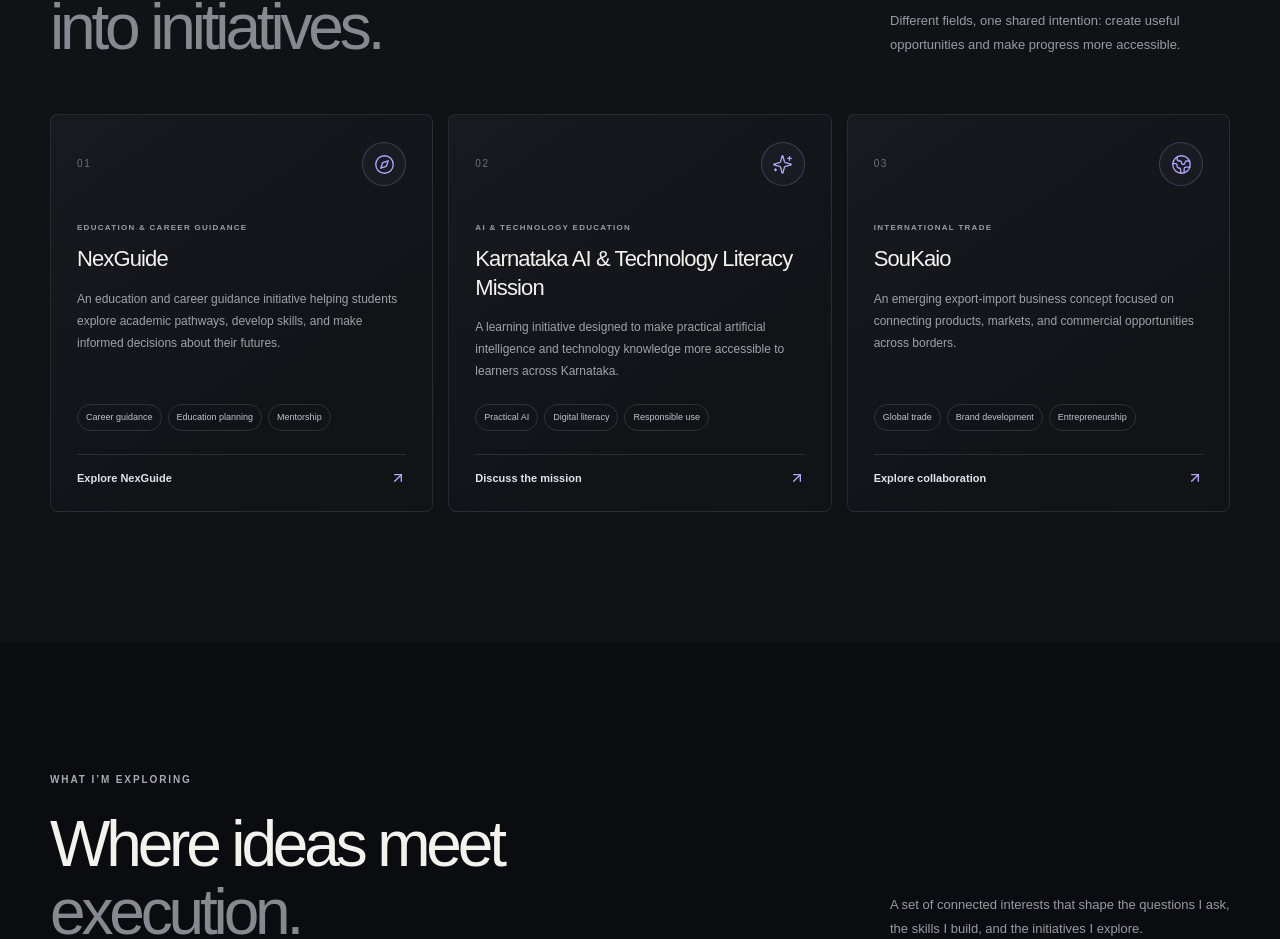
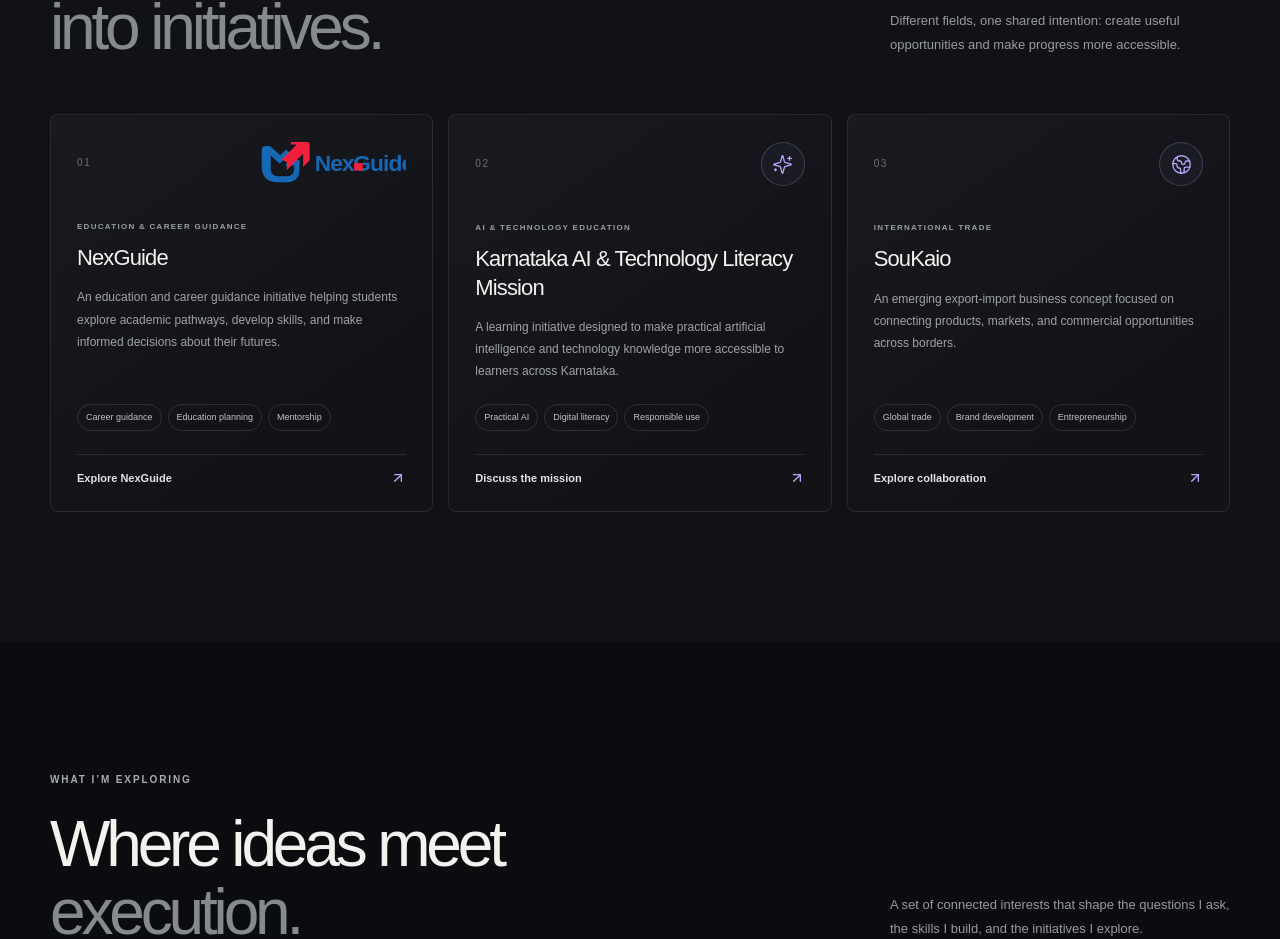
Before and after one commit to kmmuhsinullal-netizen/muhsin-ullal-portfolio, a Next.js app: page / in a window 1280 px wide. Shown: the part 2000-2939 px from the top of the page. Built offline with nearby package versions, Linux system fonts and the light colour scheme; no server answers.

Commit message:
Show NexGuide logo in Ventures card

```diff
--- a/app/page.tsx
+++ b/app/page.tsx
@@ -54,7 +54,7 @@
       <div className="about-copy"><p className="section-kicker">A LITTLE ABOUT ME</p><h2>More than a profession.<br /><span>A purpose.</span></h2><p className="lead">My journey brings together entrepreneurship, education, psychology, and technology.</p><p>I’m interested in building meaningful initiatives that help people discover opportunities, develop practical skills, and prepare for a changing world.</p><p>Through my work and projects, I aim to connect ideas with action — making education more accessible, technology more understandable, and professional opportunities more achievable.</p><div className="philosophy"><Quote size={21} /><p>“Progress means making the next step clearer, more practical, and more possible for someone else.”</p></div><a className="text-link" href="#ventures">Discover the ventures <ArrowUpRight size={16} /></a></div>
     </div></section>
 
-    <section className="section ventures-section" id="ventures"><div className="page-wrap"><div className="section-heading"><div><p className="section-kicker">IDEAS IN MOTION</p><h2>Turning ideas<br /><span>into initiatives.</span></h2></div><p className="section-intro">Different fields, one shared intention: create useful opportunities and make progress more accessible.</p></div><div className="venture-grid">{ventures.map(({ number, name, category, icon: Icon, description, tags, href, link, external }) => <article className="venture-card" key={number}><div className="card-top"><span className="card-number">{number}</span><span className="card-icon"><Icon size={21} strokeWidth={1.5} /></span></div><p className="card-category">{category}</p><h3>{name}</h3><p className="card-description">{description}</p><div className="tag-list">{tags.map(tag => <span key={tag}>{tag}</span>)}</div><a className="card-link" href={href} target={external ? '_blank' : undefined} rel={external ? 'noreferrer' : undefined}>{link} <ArrowUpRight size={16} /></a></article>)}</div></div></section>
+    <section className="section ventures-section" id="ventures"><div className="page-wrap"><div className="section-heading"><div><p className="section-kicker">IDEAS IN MOTION</p><h2>Turning ideas<br /><span>into initiatives.</span></h2></div><p className="section-intro">Different fields, one shared intention: create useful opportunities and make progress more accessible.</p></div><div className="venture-grid">{ventures.map(({ number, name, category, icon: Icon, description, tags, href, link, external }) => <article className="venture-card" key={number}><div className="card-top"><span className="card-number">{number}</span>{name === 'NexGuide' ? <span className="card-logo"><Image src="/images/nexguide-logo.svg" alt="NexGuide logo" width={150} height={43} /></span> : <span className="card-icon"><Icon size={21} strokeWidth={1.5} /></span>}</div><p className="card-category">{category}</p><h3>{name}</h3><p className="card-description">{description}</p><div className="tag-list">{tags.map(tag => <span key={tag}>{tag}</span>)}</div><a className="card-link" href={href} target={external ? '_blank' : undefined} rel={external ? 'noreferrer' : undefined}>{link} <ArrowUpRight size={16} /></a></article>)}</div></div></section>
 
     <section className="section interests-section" id="interests"><div className="page-wrap"><div className="section-heading compact"><div><p className="section-kicker">WHAT I’M EXPLORING</p><h2>Where ideas meet<br /><span>execution.</span></h2></div><p className="section-intro">A set of connected interests that shape the questions I ask, the skills I build, and the initiatives I explore.</p></div><div className="interest-grid">{interests.map(({ icon: Icon, title, text }, i) => <article className="interest-item" key={title}><span className="interest-number">0{i + 1}</span><Icon size={22} strokeWidth={1.45} /><h3>{title}</h3><p>{text}</p></article>)}</div><p className="honesty-note"><span className="note-mark">i</span> These are professional interests and areas of ongoing development — not a claim of formal certification or equal proficiency in every field.</p></div></section>
 
```
